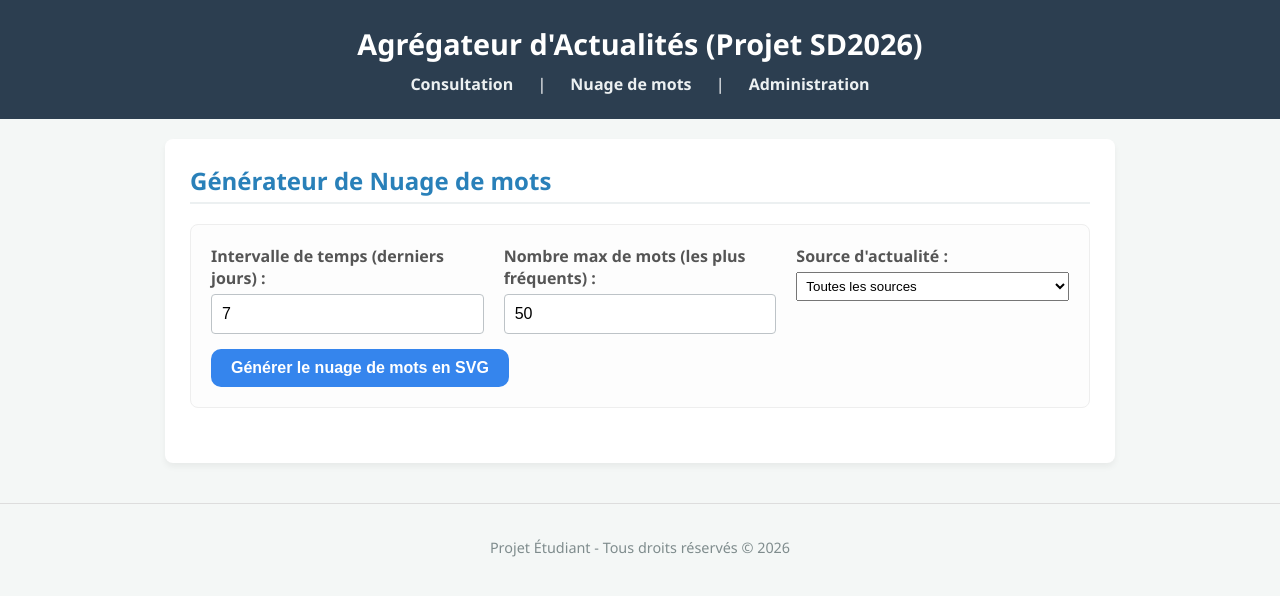
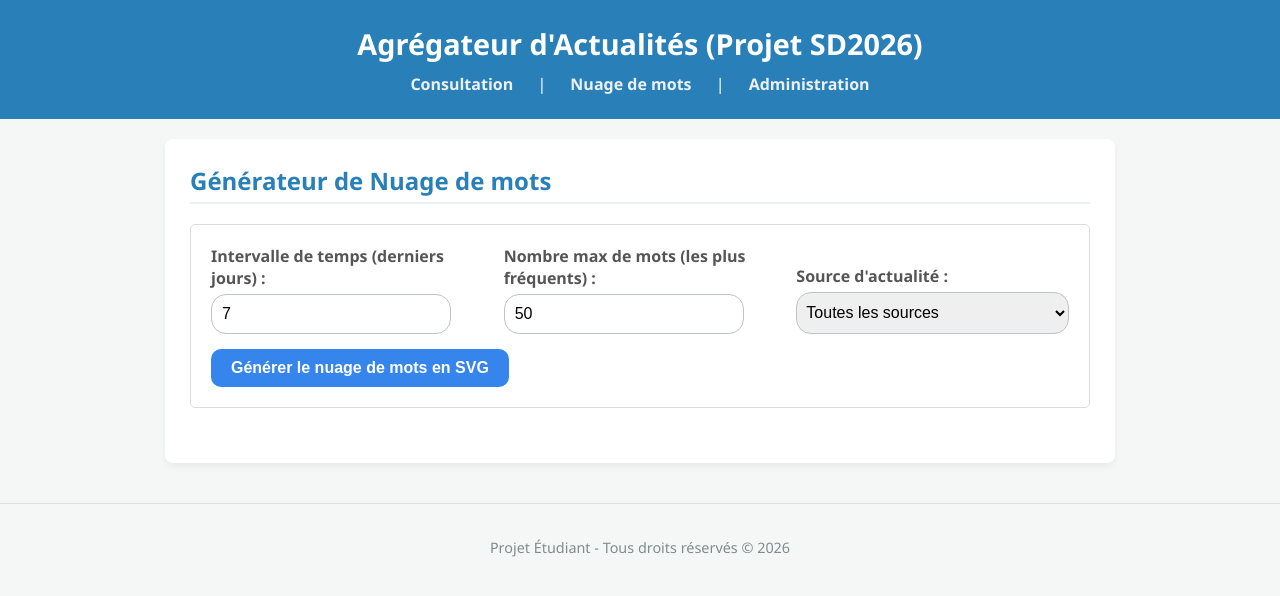
Before and after one commit to SIAMEUR/Structuration_des_documents, a Flask app: page /wordcloud in a window 1280 px wide. Shown: the top 596 px of the page. Run offline with Flask 3, Linux system fonts and the light colour scheme; data that the repository does not hold is empty.

Commit message:
ajustement

```diff
--- a/static/css/style.css
+++ b/static/css/style.css
@@ -7,7 +7,7 @@ body {
 }
 
 header {
-    background-color: #2c3e50;
+    background-color: #2980B9;
     color: white;
     padding: 1.5rem 2rem;
     text-align: center;
@@ -24,12 +24,12 @@ header nav a {
     margin: 0 10px;
     font-weight: bold;
     padding: 5px 10px;
-    border-radius: 4px;
+    border-radius: 15px;
     transition: background 0.3s;
 }
 
 header nav a:hover {
-    background-color: #34495e;
+    background-color: #75a0cb;
 }
 
 main {
@@ -76,10 +76,10 @@ h2:first-child {
 }
 
 form {
-    background: #fdfdfd;
-    border: 1px solid #eee;
+    background: white;
+    border: 1px solid #dddcdc;
     padding: 20px;
-    border-radius: 8px;
+    border-radius: 5px;
     margin-bottom: 30px;
 }
 
@@ -90,14 +90,30 @@ form label {
     color: #555;
 }
 
-input[type="text"], input[type="url"], input[type="number"] {
+.container_words{
+    display: flex;
+    gap: 20px;
+    justify-content: center;
+    align-items: center;
+}
+
+input, option, select {
     padding: 10px;
-    width: calc(100% - 22px);
+    width: 80%;
     margin-bottom: 15px;
     border: 1px solid #bdc3c7;
-    border-radius: 4px;
+    border-radius: 15px;
     font-size: 1rem;
 }
+
+select{
+    height: 42px;
+}
+
+.source{
+    margin-top: 20px;
+}
+
 
 button {
     background: #3585ed;
@@ -279,7 +295,7 @@ footer {
 }
 
 .journal-header {
-    background-color: #ffffff;
+    background-color: white;
     color: rgb(77, 137, 233);
     padding: 15px;
     text-align: center;
@@ -305,5 +321,5 @@ img {
     height: 80px;
     border-radius: 6px;
     object-fit: cover;
-    display: block;
+    display: inline-block;
 }
--- a/templates/wordcloud.html
+++ b/templates/wordcloud.html
@@ -2,7 +2,7 @@
 <h2>Générateur de Nuage de mots</h2>
 
 <form method="POST" action="{{ url_for('wordcloud') }}">
-  <div style="display: flex; gap: 20px">
+  <div class="container_words">
     <div style="flex: 1">
       <label for="days">Intervalle de temps (derniers jours) :</label>
       <input
@@ -28,7 +28,7 @@
     </div>
 
 
-    <div style="flex: 1">
+    <div class="source" style="flex: 1">
       <label for="source">Source d'actualité :</label>
       <select name="source" id="source" style="width: 100%; padding: 5px;">
     <option value="all" {% if selected_source == 'all' %}selected{% endif %}>Toutes les sources</option>
@@ -37,7 +37,7 @@
           {{ s.journal_name }}
       </option>
     {% endfor %}
-</select>
+    </select>
     </div>
 
 
--- a/utils/wordcloud.py
+++ b/utils/wordcloud.py
@@ -24,6 +24,7 @@ def generate_svg_wordcloud(titles, num_words=50):
     if not titles:
         return '<svg width="800" height="400" xmlns="http://www.w3.org/2000/svg"><text x="400" y="200" font-family="Arial" font-size="20" text-anchor="middle">Aucune donnée disponible</text></svg>'
 
+    titles =[t for t in titles if isinstance(t, str)]
     text = " ".join(titles).lower()
     words = re.findall(r'[a-zàâçéèêëîïôûùüÿñæœ]{4,}', text)
     filtered_words = [w.strip() for w in words if w.strip() not in STOP_WORDS and len(w.strip()) > 3]
```
Also changed, not shown: templates/index.html (+4 -4 lines).
